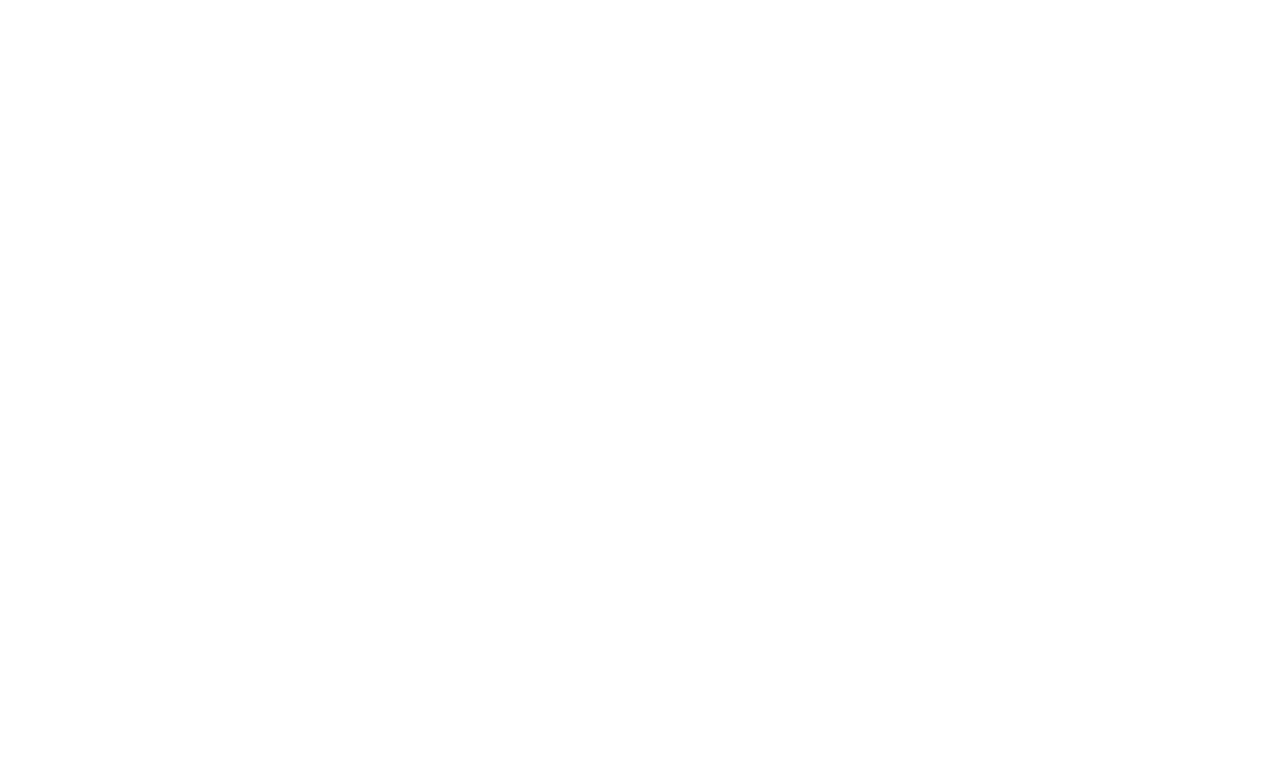
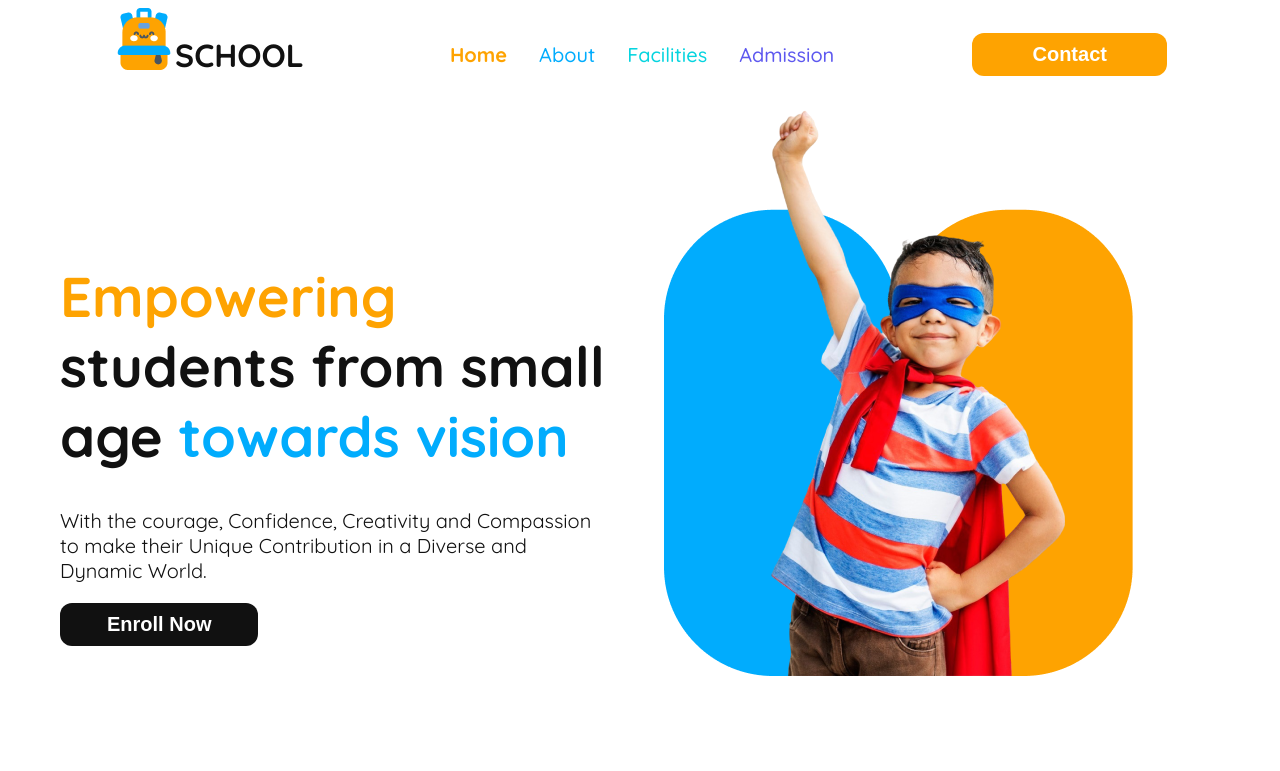
Before and after one commit to Deepto41/my-second-assignment-repo, a plain HTML site: page index.html in a window 1280 px wide. Drawn offline with Linux system fonts and the light colour scheme.

Commit message:
added navbar and banner responsive

```diff
--- a/index.html
+++ b/index.html
@@ -6,13 +6,48 @@
     <link rel="stylesheet" href="styles/style.css">
     <title>Kids-School</title>
 </head>
-<body>
+<body class="quicksand-font">
 
     <header>
+      <nav class="navbar display-flex">
+        <div class="nav-left display-flex">
+           <div class="nav-logo">
+            <img src="./assets/logo.png" alt="">
+           </div>
+           <div class="nav-title">
+             <h1 class="title-name">SCHOOL</h1>
+           </div>
+        </div>
 
+           <div class="nav-links ">
+              <ul class="display-flex">
+                <li class="nav-item"><a href="" class="nav-link-1 color-primary">Home</a></li>
+                <li class="nav-item"><a href="" class="nav-link-2">About</a></li>
+                <li class="nav-item"><a href="" class="nav-link-3">Facilities</a></li>
+                <li class="nav-item"><a href="" class="nav-link-4">Admission</a></li>
+              </ul>
+           </div>
+          <div class="butn">
+            <button class="btn-primary">Contact</button>
+          </div>
+
+      </nav>
+      <div class="banner display-flex">
+        <div class="banner-content">
+         <h1 class="banner-heading">
+            <span class="empowering">Empowering</span><br>students from small<br>age <span class="vision">towards vision</span></h1>
+        <p class="banner-description">With the courage, Confidence, Creativity and Compassion to make their Unique Contribution in a Diverse and Dynamic World.</p>
+        <button class="btn-secondary">Enroll Now</button>
+        </div>
+        <div class="banner-profile-pic">
+          <img class="banner-pic" src="./assets/hero-kids.png" alt="">
+        </div>
+
+      </div>
     </header>
 
-    <main>
+    <main class="bg-main">
+
 
     </main>
 
--- a/styles/style.css
+++ b/styles/style.css
@@ -0,0 +1,201 @@
+@import url('https://fonts.googleapis.com/css2?family=Quicksand:wght@300..700&display=swap');
+
+
+.quicksand-font {
+  font-family: "Quicksand", serif;
+  font-optical-sizing: auto;
+  font-weight: 400;
+  font-style: normal;
+}
+
+
+/* shared styles */
+.display-flex{
+    display: flex;
+}
+
+.color-primary{
+    color: #FEA301;
+}
+
+.shared-font-style-1 {
+  font-weight: bold;
+  font-size: 1.5rem;
+  color: #202020;
+}
+.shared-font-style-2 {
+font-weight: 500;
+font-size: 1rem;
+color: #808080;
+}
+.shared-font-style-btn {
+    font-weight: bold;
+    font-size: 1rem;
+}
+
+
+
+/* navbar-related-styles */
+ul > li {
+    list-style: none;
+
+}
+ul > li >a {
+    text-decoration: none;
+
+}
+
+
+
+.navbar{
+    justify-content: space-around;
+    align-items: center;
+    margin: 20px 0px;
+}
+
+.nav-item {
+    margin-right: 32px;
+}
+
+.navbar,  .banner {
+    max-width: 1160px;
+    margin: 0 auto;
+
+}
+
+
+.btn-primary{
+ color: #FFFFFF;
+ background-color: #FEA301;
+ font-weight: 600;
+ font-size: 1.25rem;
+ border-radius: 12px;
+ border: none;
+ padding: 10px 60px;
+}
+
+.title-name{
+    color: #111111;
+    font-weight: bold;
+    font-size: 2rem;
+}
+
+.nav-link-1{
+    font-weight: bold;
+    font-size: 1.25rem;
+}
+
+.nav-link-2{
+    color: #01ACFD;
+    font-weight: 500;
+    font-size: 1.25rem;
+}
+
+.nav-link-3{
+    color: #05D4DF;
+    font-size: 1.25rem;
+    font-weight: 500;
+}
+
+.nav-link-4{
+    color: #5D58EF;
+    font-size: 1.25rem;
+    font-weight: 500;
+}
+
+/* banner-section-styles */
+
+.banner-heading{
+    font-weight: bold;
+    font-size: 3.5rem;
+    color: #111111;
+}
+
+.vision{
+    color: #01ACFD;
+}
+
+.empowering{
+    font-weight: bold;
+    font-size: 3.5rem;
+    color: #FEA301;
+}
+
+.banner-description{
+    font-size: 1.25rem;
+    font-weight: 400;
+    color: #111111;
+}
+
+.btn-secondary{
+    background-color: #111111;
+    color: #FFFFFF;
+    font-weight: bold;
+    font-size: 1.25rem;
+    border-radius: 12px;
+    border: none;
+    padding: 10px 47px;
+}
+
+
+
+
+.banner-content{
+
+    padding: 122px 50px 122px 0px;
+}
+
+/* main section styles */
+ .bg-main{
+    background-image: url(../assets/bg.png);
+    margin: 0 auto;
+ }
+
+
+ .Curriculum-heding{
+    text-align: center;
+    font-weight: bold;
+    font-size: 2.87rem;
+    color: #000000;
+ }
+
+
+
+
+
+ .banner-profile-pic{
+    width: 100%;
+    height: auto;
+ }
+
+
+
+ /* footer style */
+
+
+/* responsive for mobile devices */
+
+@media screen and (max-width: 576px) {
+    .nav-links , .butn{
+        display: none;
+
+    }
+
+       .navbar{
+        border-bottom: 1px solid orange;
+       }
+       .banner-content{
+
+        text-align: center;
+       }
+    .banner{
+        flex-direction: column-reverse;
+    }
+    .nav-title{
+        display: none;
+    }
+    .nav-logo{
+        flex-direction: row;
+    }
+
+}
```
Also changed, not shown: assets/bg.png (added), assets/dribble.png (added), assets/elementary.png (added), assets/fb.png (added), assets/google+.png (added), assets/hero-kids.png (added), assets/kinder.png (added), assets/logo.png (added), assets/middle.png (added), assets/story-1.png (added), assets/story-2.png (added), assets/story-3.png (added), assets/story-4.png (added), assets/story-5.png (added), 1 more files.
